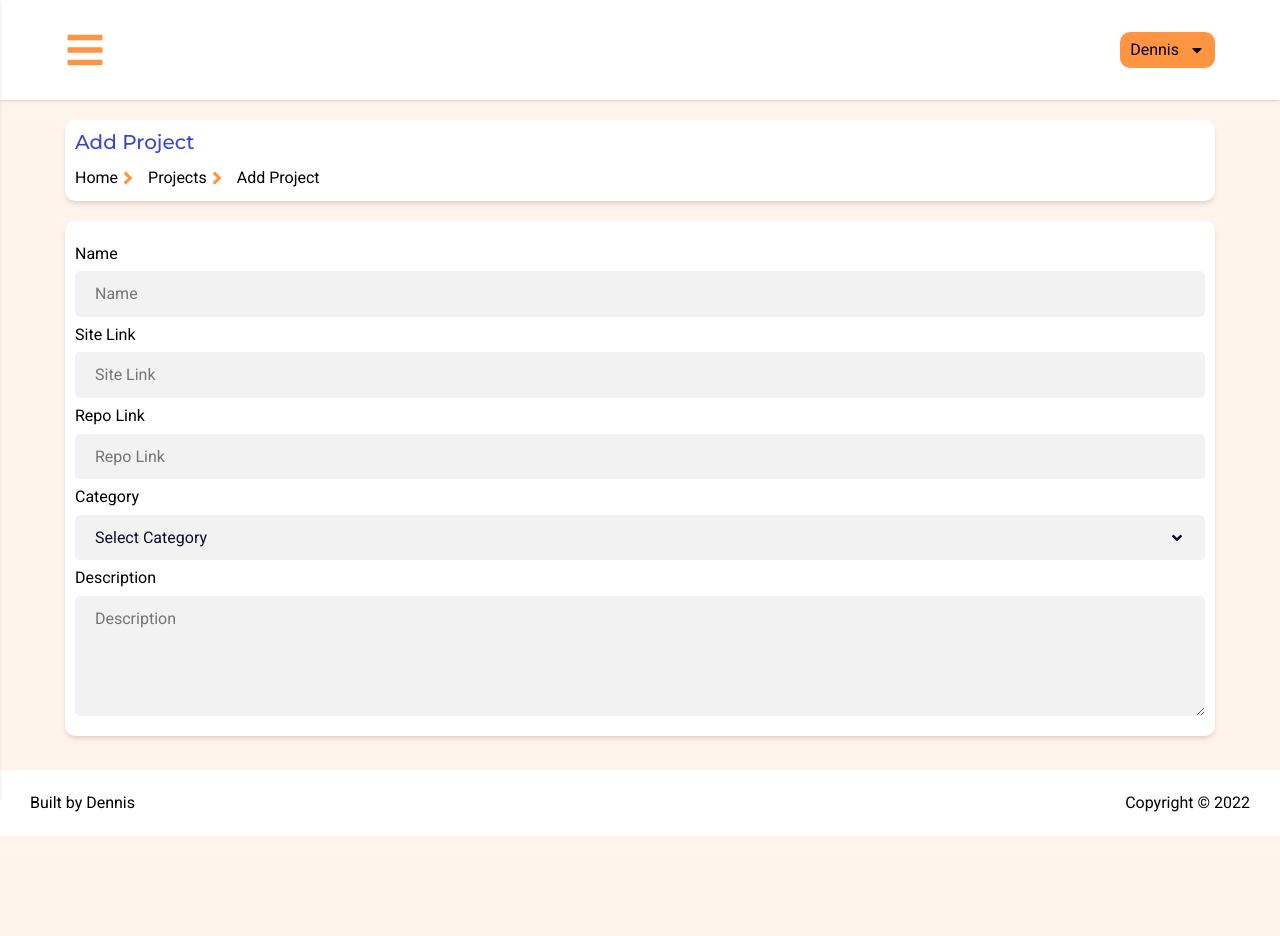
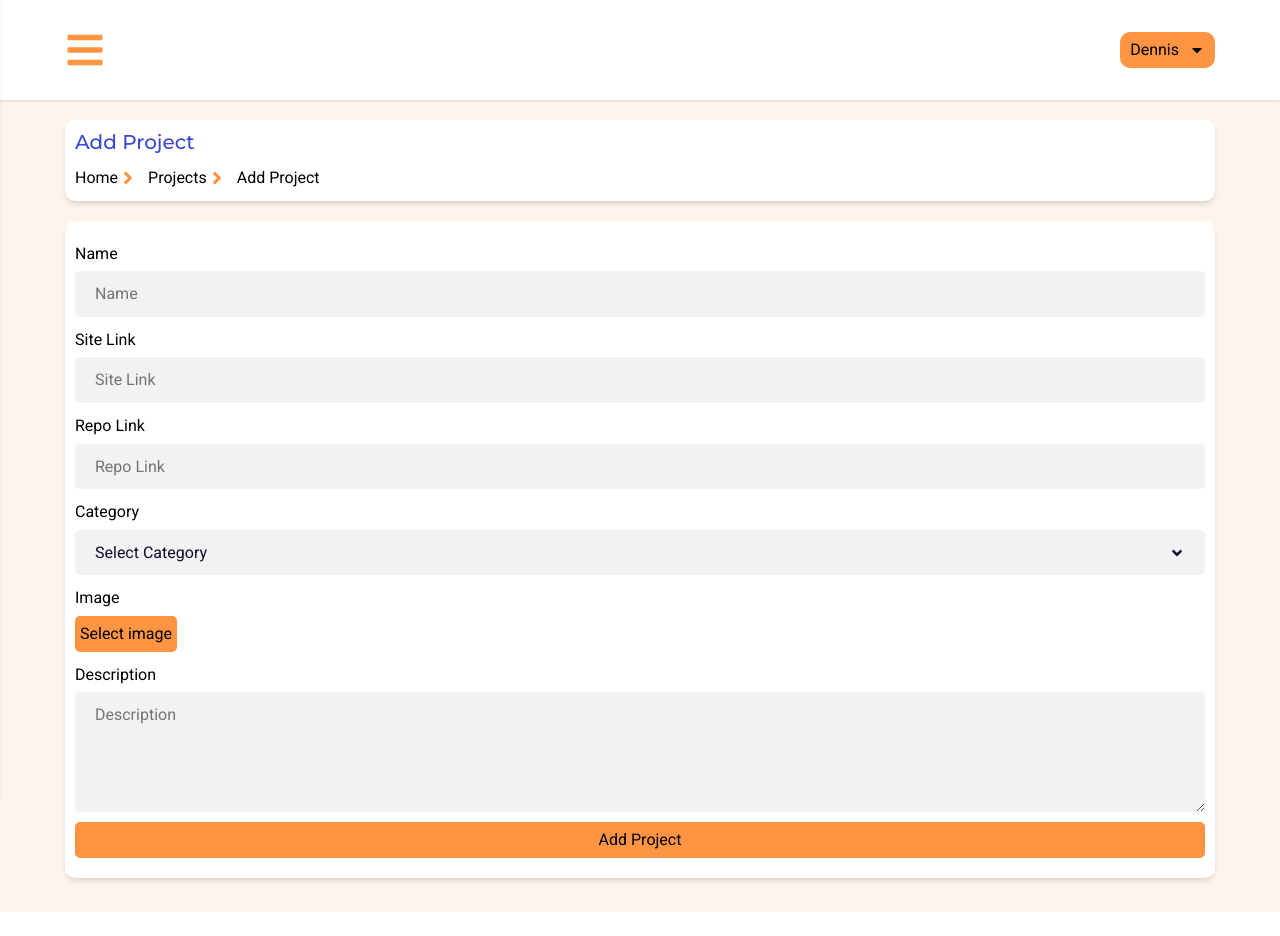
Before and after one commit to devgithinji/portfolio-frontend, a Next.js app: page /admin/projects/add-project in a window 1280 px wide. Shown: the top 936 px of the page. Before the commit the page ends 836 px from the top, so only its background shows below. Built offline with nearby package versions, Linux system fonts and the light colour scheme.

Commit message:
file inputs

```diff
--- a/components/admin/general/FormInput.js
+++ b/components/admin/general/FormInput.js
@@ -1,5 +1,6 @@
 import React, {useState} from 'react';
 import {FaAngleUp, FaAngleDown} from "react-icons/fa";
+import Link from "next/link";
 
 const FormInput = ({
                        type,
@@ -11,10 +12,46 @@ const FormInput = ({
                        inputType = 'text',
                        name,
                        options,
-                       multiselect = false
+                       multiselect = false,
+                       fileType = "image",
+                       existingFile
                    }) => {
 
     const [isDropDownOpen, setDropDownOpen] = useState(false)
+    const [imagePreview, setImagePreview] = useState(existingFile ? existingFile.url : '');
+    const [fileName, setFileName] = useState('');
+
+    const acceptType = fileType === 'image' ? 'image/jpeg, image/png, image/jpg' : 'application/pdf';
+
+    const fileHandler = (e) => {
+        const file = e.target.files[0];
+        if (file !== null) {
+            setValue(file)
+            setImagePreview(URL.createObjectURL(file))
+            setFileName(file.name)
+        }
+    }
+
+    const selectHandler = (e) => {
+        const isChecked = e.target.checked
+        const resultValue = e.target.value
+        if (multiselect) {
+            if (isChecked) {
+                let newValue = [...value, resultValue];
+                setValue(newValue)
+            } else {
+                let newValue = value.filter(val => val !== resultValue);
+                setValue(newValue)
+            }
+        } else {
+            if (isChecked) {
+                setValue([resultValue])
+            } else {
+                setValue([])
+            }
+        }
+
+    }
 
     if (type === 'textarea') {
         return (
@@ -38,9 +75,38 @@ const FormInput = ({
                         {isDropDownOpen ? <FaAngleUp/> : <FaAngleDown/>}
                     </div>
                     <div className={isDropDownOpen ? 'options-container active' : 'options-container'}>
-                        {options.map(option => <div key={option} className="select-option">{option}</div>)}
+                        {options.map(option => {
+                            const isChecked = value.findIndex(val => val === option) !== -1;
+                            return (
+                                <div className="select-option" key={option}>
+                                    <input type="checkbox" id={option} value={option} onChange={selectHandler}
+                                           checked={isChecked} className="checkbox"/>
+                                    <label htmlFor={option}>{option}</label>
+                                </div>
+                            )
+                        })}
                     </div>
                 </div>
+                {error && <span className="form-error">error</span>}
+            </div>
+        )
+    }
+
+    if (type === "file") {
+        return (
+            <div className="form-item admin-form-item">
+                <label>{name}</label>
+                <div className="image-uploader">
+                    {fileType === 'image' && imagePreview && (
+                        <div className="image-container">
+                            <img src={imagePreview} alt="" className="img"/>
+                        </div>
+                    )}
+                    {fileName && <p>{fileName}</p>}
+                    {(fileType !== 'image' && existingFile.url) && <Link href={existingFile.url}>Download file</Link>}
+                    <label htmlFor={id} className="upload-btn">Select {fileType === 'image' ? 'image' : 'file'}</label>
+                </div>
+                <input type="file" id={id} accept={acceptType} className="file-input" onChange={fileHandler}/>
                 {error && <span className="form-error">error</span>}
             </div>
         )
--- a/components/admin/projects/AddProjectForm.js
+++ b/components/admin/projects/AddProjectForm.js
@@ -7,7 +7,11 @@ const AddProjectForm = () => {
     const [siteLink, setLink] = useState('');
     const [repoLink, setRepoLink] = useState('');
     const [tags, setTags] = useState([]);
+    const [image, setImage] = useState('')
+    const [existingFile, setExistingFile] = useState({url:''})
     const [errors, setErrors] = useState({})
+
+    const [isLoading, setLoading] = useState(false);
 
     const options = ["option one", "option two", "option three", "option four"]
     return (
@@ -20,9 +24,14 @@ const AddProjectForm = () => {
                 <FormInput value={repoLink} setValue={setRepoLink} placeholder='Repo Link' id='repo-link'
                            name='Repo Link'
                            error={errors.repo_link}/>
-                <FormInput type="select" value={tags} setValue={setTags} id='category' options={options} name='Category' error={errors.category} multiselect={true}/>
+                <FormInput type="select" value={tags} setValue={setTags} id='category' options={options} name='Category'
+                           error={errors.category} multiselect={false}/>
+                <FormInput name="Image" setValue={setImage} value={image} type="file" id="image" error={errors.image}
+                           existingFile={existingFile}/>
                 <FormInput type='textarea' value={description} setValue={setDescription} placeholder='Description'
                            id='description' name='Description' error={errors.description}/>
+                <button type="submit" className="form-btn"
+                        disabled={isLoading}>{isLoading ? 'Please wait..' : 'Add Project'}</button>
             </div>
         </div>
     );
--- a/styles/admin/global-admin.css
+++ b/styles/admin/global-admin.css
@@ -67,5 +67,45 @@
 }
 
 .select-option {
+    display: flex;
+    align-items: center;
+    gap: 10px;
     cursor: pointer;
 }
+
+.checkbox {
+    width: 30px;
+}
+
+.image-uploader {
+    display: flex;
+    flex-direction: column;
+    gap: 10px;
+}
+
+.file-input {
+    display: none;
+}
+
+.upload-btn {
+    padding: 5px;
+    background: var(--accent);
+    border-radius: 5px;
+    width: max-content;
+}
+
+.image-container {
+    max-width: 200px;
+    border: 2px solid var(--accent);
+    border-radius: var(--radius-10);
+}
+
+.image-container .img {
+    border-radius: var(--radius-10);
+}
+
+.form-btn {
+    padding: 5px;
+    background: var(--accent);
+    border-radius: 5px;
+}
--- a/styles/admin/projects/add-project.css
+++ b/styles/admin/projects/add-project.css
@@ -23,5 +23,5 @@
     padding-inline: 10px;
     display: flex;
     flex-direction: column;
-    gap: 5px;
+    gap: 10px;
 }
```
